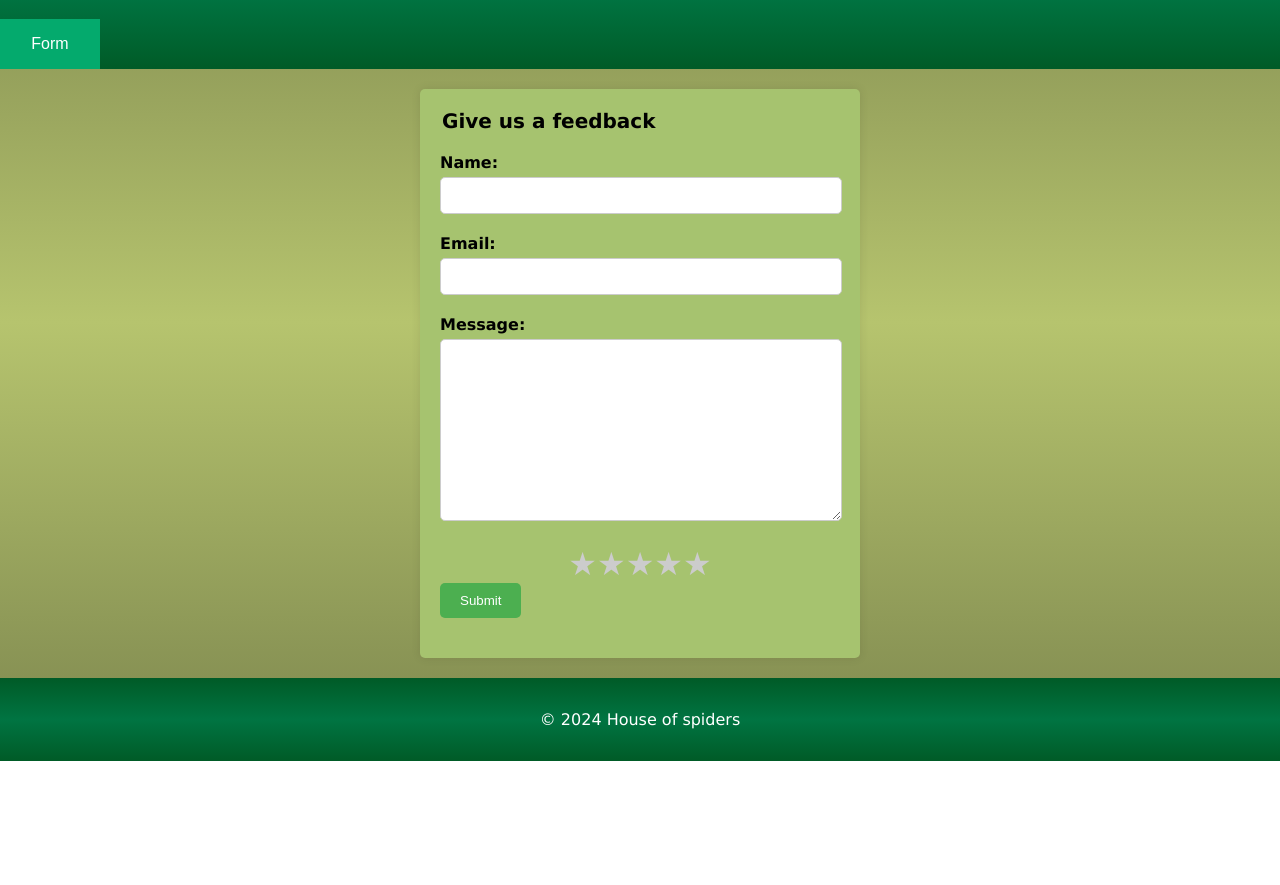
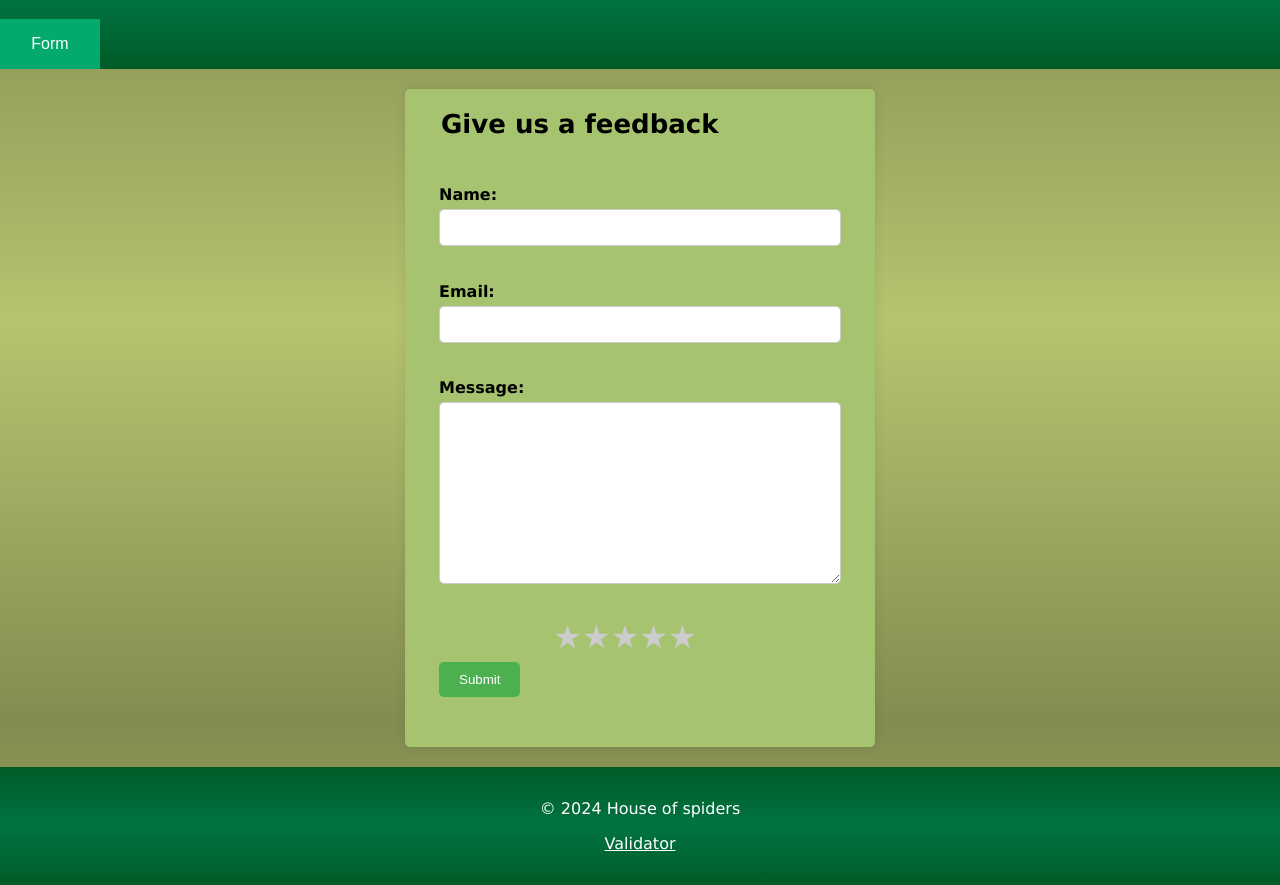
Before and after one commit to LukacMatej/TWS, a plain HTML site: page semestralka/form.html in a window 1280 px wide. Shown: the part 78-963 px from the top of the page. Before the commit the page ends 839 px from the top, so only its background shows below. Drawn offline with Linux system fonts and the light colour scheme.

Commit message:
Validators

```diff
--- a/semestralka/form.html
+++ b/semestralka/form.html
@@ -23,22 +23,22 @@
     </header>
 
       <div class="container">
-        <div class="form-group">
-            <legend>Give us a feedback</legend>
-        </div>
+        <fieldset class="form-group">
+            <legend >Give us a feedback</legend>
+        </fieldset>
         <form action="#" method="post">
-            <div class="form-group">
+            <fieldset class="form-group">
                 <label for="name">Name:</label>
                 <input type="text" id="name" name="name" required>
-            </div>
-            <div class="form-group">
+            </fieldset>
+            <fieldset class="form-group">
                 <label for="email">Email:</label>
                 <input type="email" id="email" name="email" required>
-            </div>
-            <div class="form-group">
-                <label for="message">Message:</label>
+            </fieldset>
+            <fieldset class="form-group">
+                <label for="text">Message:</label>
                 <textarea id="text" rows="10"></textarea>
-            </div>
+            </fieldset>
             <div class="rating">
                 <input type="radio" id="star5" name="rating" value="5">
                 <label for="star5">&#9733;</label>
@@ -51,13 +51,14 @@
                 <input type="radio" id="star1" name="rating" value="1">
                 <label for="star1">&#9733;</label>
             </div>
-            <div class="form-group">
+            <fieldset class="form-group">
                 <input type="submit" value="Submit">
-            </div>
+            </fieldset>
         </form>
     </div>
     <footer>
         <p>&copy; 2024 House of spiders</p>
+        <p><a href="https://validator.w3.org/nu/?doc=http%3A%2F%2Fstuwrk.nti.tul.cz%2F%7Ematej.lukac%2Fsemestralka%2Fform.html">Validator</a></p>
     </footer>
 </body>
 </html>
--- a/semestralka/styles.css
+++ b/semestralka/styles.css
@@ -27,6 +27,9 @@ footer {
 footer,header {
   background-image: linear-gradient(180deg, rgba(0,91,39,1) 0%, rgba(0,116,66,1) 50%, rgba(0,91,39,1) 100%);
 }
+footer a {
+  color :white;
+}
 ul{
   list-style-type:none;
 }
@@ -49,7 +52,6 @@ nav ul li a:hover {
   background-color: #666;
 }
 main {
-  background-color: #828c51;
   display: flex;
   flex-wrap: wrap;
 }
@@ -59,6 +61,8 @@ section, table {
   margin: 10px;
   background-color: #a6c36f;
   padding: 20px;
+  border-radius: 8px;
+  box-shadow: 0 0 10px rgba(0, 0, 0, 0.1);
 }
 .centered-section {
   text-align: center;
@@ -151,13 +155,14 @@ tr:nth-child(even) {
 .container {
   max-width: 400px;
   margin: 20px auto;
-  padding: 20px;
+  padding: 20px 50px 20px 20px;
   color: 	black;
   background-color: 	#a6c36f;
   border-radius: 5px;
   box-shadow: 0 0 10px rgba(0, 0, 0, 0.1);
 }
 .form-group {
+  border: none;
   width: 400px;
   margin-bottom: 20px;
 }
@@ -168,7 +173,7 @@ tr:nth-child(even) {
 }
 .form-group legend {
   display: block;
-  font-size: 20px;
+  font-size: 26px;
   margin-bottom: 5px;
   font-weight: bold;
 }
```
Also changed, not shown: semestralka/galery.html (+2 -1 lines), semestralka/index.html (+3 -1 lines), semestralka/table.html (+1 -0 lines).
